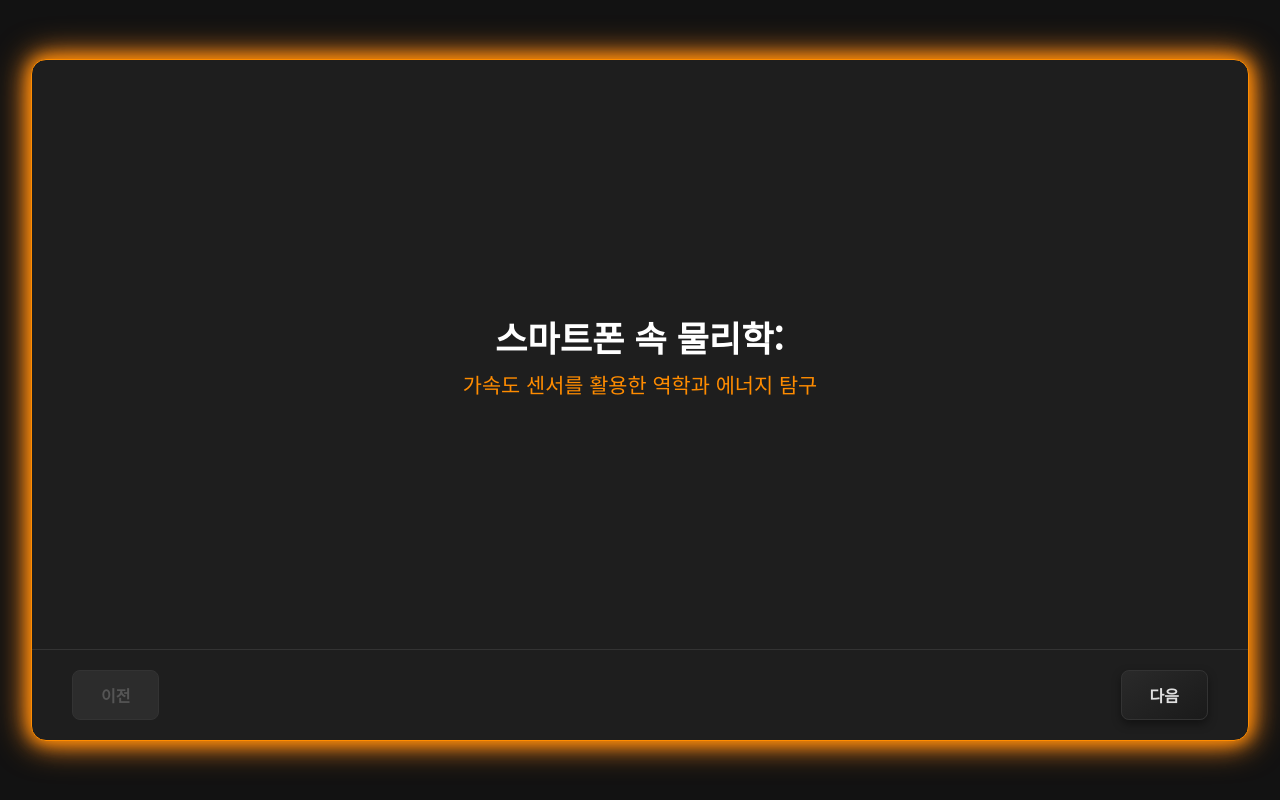
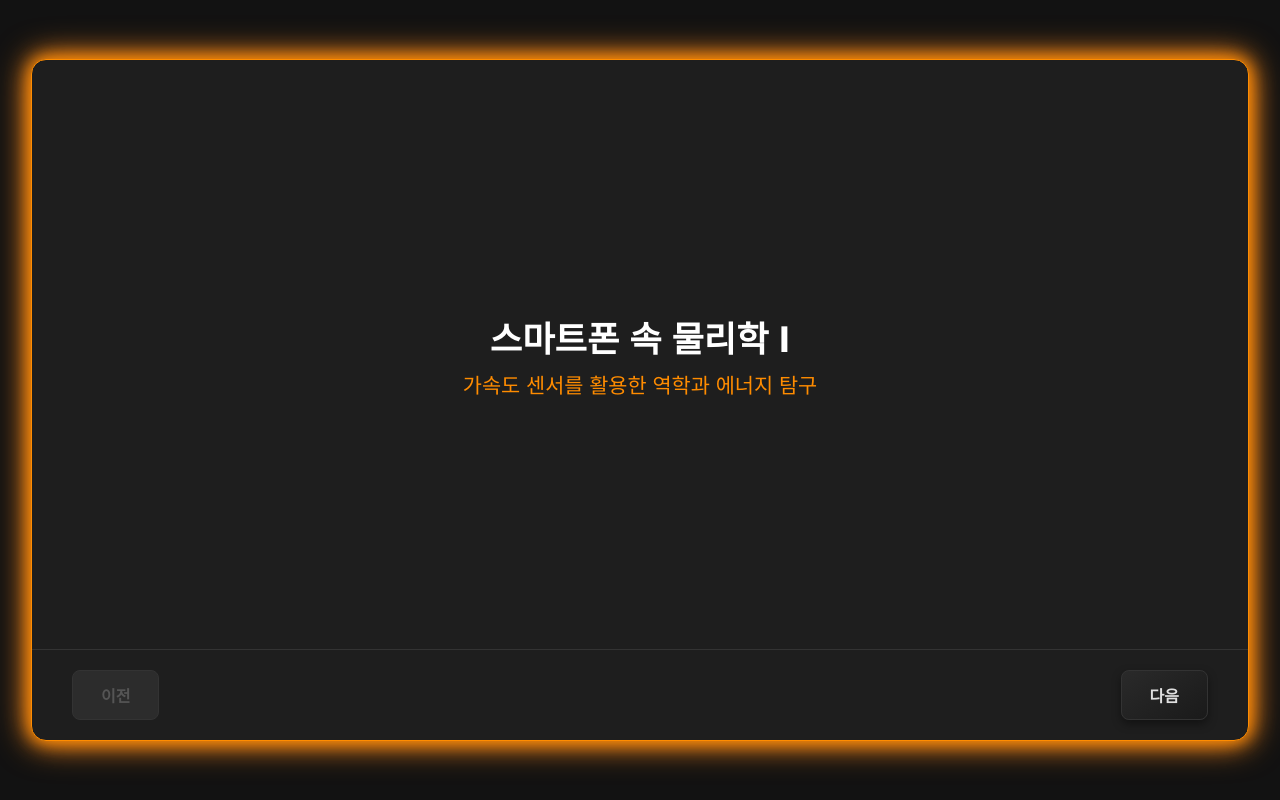
Before and after one commit to LuSoUl144/LuSoUl144.github.io, a website: page index.html in a window 1280 px wide. Drawn offline with nearby package versions, Linux system fonts and the light colour scheme.

Commit message:
feat: 메인 제목 콜론을 로마 숫자 Ⅰ로 변경

```diff
--- a/index.html
+++ b/index.html
@@ -12,7 +12,7 @@
     <div class="container">
         <main>
             <section id="title-slide" class="title-slide">
-                <h1>스마트폰 속 물리학:</h1>
+                <h1>스마트폰 속 물리학 Ⅰ</h1>
                 <h2>가속도 센서를 활용한 역학과 에너지 탐구</h2>
             </section>
 
```
